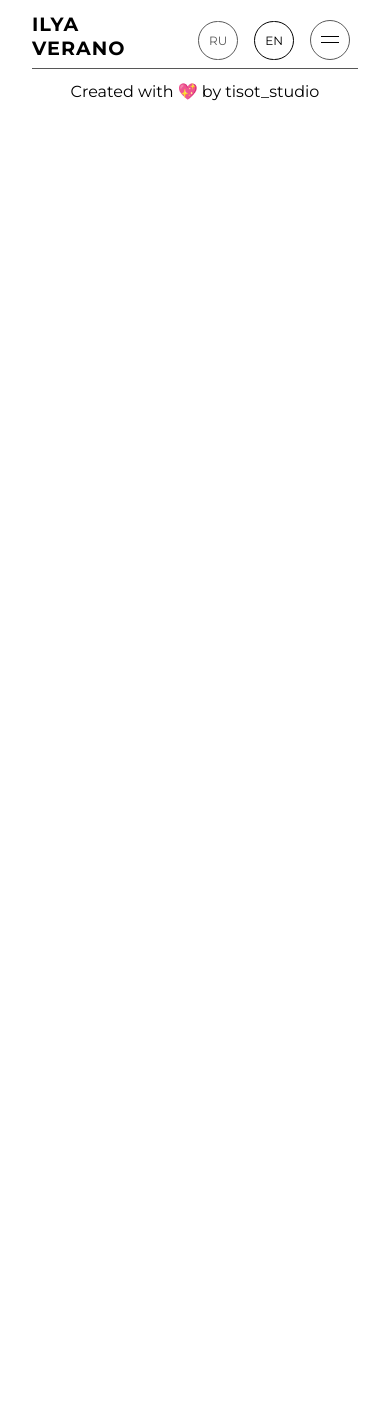
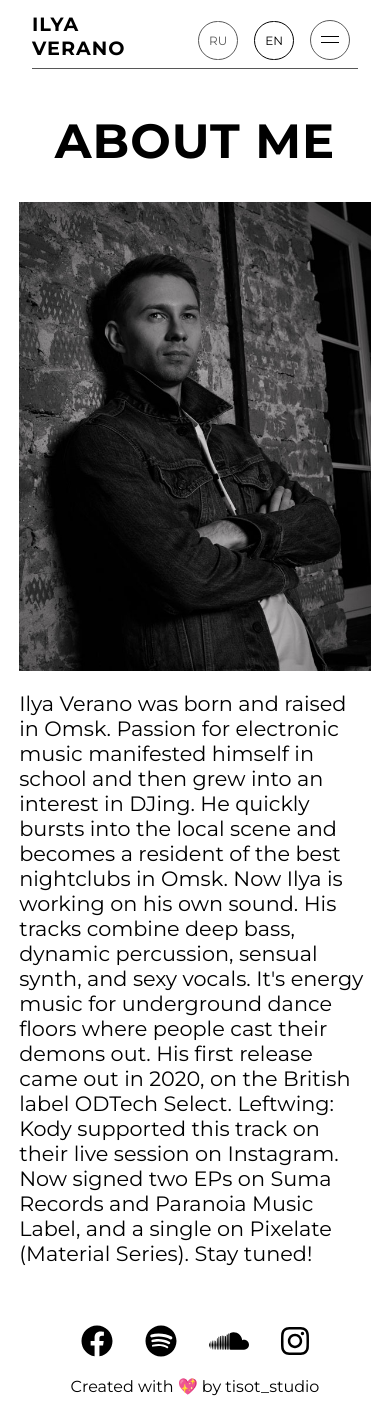
Before and after one commit to Tisot-studio/iv_front, a Next.js app: page /about_me in a window 390 px wide. Before the commit the page ends 844 px from the top, so only its background shows below. Built offline with nearby package versions, Linux system fonts and the light colour scheme.

Commit message:
abot me page done

```diff
--- a/pages/about_me.jsx
+++ b/pages/about_me.jsx
@@ -1,10 +1,64 @@
 import styles from '../styles/AboutMe.module.scss'
+import Head from 'next/head'
+import Image from 'next/image'
+import { useSelector } from 'react-redux'
+
+export default function AboutMe() {
+
+    const navigation = useSelector((state)=> state.navigation)
+    const { currentLanguage } = navigation
 
 
-export default function AboutMe() {
     return (
-        <div className={styles.test}>
-            About Me Page
+        <div className={styles.aboutMePage}>
+             <Head>
+                <title>Ilya Vearano | About Me</title>
+                <meta name="description" content="About Me" />
+                <link rel="icon" href="/favicon.ico" />
+            </Head>
+            <main className={styles.body}>
+                {
+                    currentLanguage === 'en' ?
+                    <div className={styles.title}> ABOUT ME </div>
+                    :
+                    <div className={styles.title}> БИОГРАФИЯ </div>
+                }
+
+                <div className={styles.contentContainer}>
+                    <div className={styles.imageContainer}>
+                        <Image src='/imgs/IMG_1006_web.jpg' width={600} height={800} />
+                    </div>
+                    <div className={styles.textContainer}>
+                        {
+                            currentLanguage === 'en' ?
+                        <p>
+                            Ilya Verano was born and raised in Omsk.
+                            Passion for electronic music manifested himself in school and then grew into an
+                            interest in DJing. He quickly bursts into the local scene and becomes a resident
+                            of the best nightclubs in Omsk.
+                            Now Ilya is working on his own sound. His tracks combine deep bass,
+                            dynamic percussion, sensual synth, and sexy vocals. It's energy music for
+                            underground dance floors where people cast their demons out. His first release
+                            came out in 2020, on the British label ODTech Select. Leftwing: Kody supported
+                            this track on their live session on Instagram. Now signed two EPs on Suma Records
+                            and Paranoia Music Label, and a single on Pixelate (Material Series). Stay tuned!
+                        </p>
+                        :
+                        <p>
+                            Илья Верано родился и вырос в Омске. Увлечение электронной музыкой проявилось еще в
+                            школе, а затем переросло в интерес к диджеингу. Он быстро врывается на местную сцену и
+                            становится резидентом лучших ночных клубов Омска. Сейчас Илья работает над собственным
+                            звуком. Его треки сочетают в себе глубокий бас, динамичную перкуссию, чувственный
+                            синтезатор и сексуальный вокал. Это энергетическая музыка для андеграундных танцполов,
+                            где люди изгоняют своих демонов. Его первый релиз вышел в 2020 году на британском лейбле
+                            ODTech Select. Leftwing: Коди поддержал этот трек во время их прямой трансляции в
+                            Instagram. Сейчас подписал два EP на Suma Records и Paranoia Music Label и сингл на
+                            Pixelate (Material Series). Быть в курсе!
+                        </p>
+                        }
+                    </div>
+                </div>
+            </main>
         </div>
     )
 }
--- a/styles/AboutMe.module.scss
+++ b/styles/AboutMe.module.scss
@@ -1,3 +1,87 @@
-.test {
-    color: green;
+.aboutMePage {
+    min-height: 100vh;
+    padding: 4rem 2rem 0 2rem;
+    display: block;
+
+
+    .body {
+        height: 100%;
+        padding: 2rem 0 4rem 0;
+        display: flex;
+        flex-direction: column;
+        display: block;
+
+        .title {
+            padding: 1rem 0;
+            text-align: center;
+            font-size: 4rem;
+            font-weight: bold;
+            letter-spacing: 1px;
+        }
+
+        .contentContainer {
+            display: flex;
+            width: 100%;
+            height: 100%;
+            padding-top: 1rem;
+
+            .imageContainer {
+                width: 50%;
+            }
+
+            .textContainer {
+                width: 50%;
+                padding: 0rem 2rem;
+                font-size: 1.8rem;
+            }
+
+        }
+
+    }
 }
+
+
+
+// mobile style
+@media (max-width: 768px) {
+
+
+    .aboutMePage {
+        min-height: 100vh;
+        padding: 4rem 1.2rem 0 1.2rem;
+        display: block;
+
+
+        .body {
+            height: 100%;
+            padding: 2rem 0;
+            display: flex;
+            flex-direction: column;
+            display: block;
+
+            .title {
+                font-size: 3rem;
+            }
+
+            .contentContainer {
+                display: flex;
+                flex-direction: column;
+                width: 100%;
+                height: 100%;
+
+                .imageContainer {
+                    width: 100%;
+                }
+
+                .textContainer {
+                    width: 100%;
+                    padding: 1rem 0rem;
+                    font-size: 1.3rem;
+                }
+
+            }
+
+        }
+    }
+
+}
--- a/styles/Footer.module.scss
+++ b/styles/Footer.module.scss
@@ -1,7 +1,7 @@
 .footer {
     bottom: 0px;
     width: 100%;
-    height: 2.5rem;
+    height: 100px;
 }
 
 .container {
```
Also changed, not shown: pages/tracks.jsx (+12 -3 lines), styles/Tracks.module.scss (added, +12 -0 lines), public/imgs/IMG_1006_web.jpg (added), 1 other file (tests, documents, lock files or other folders).
